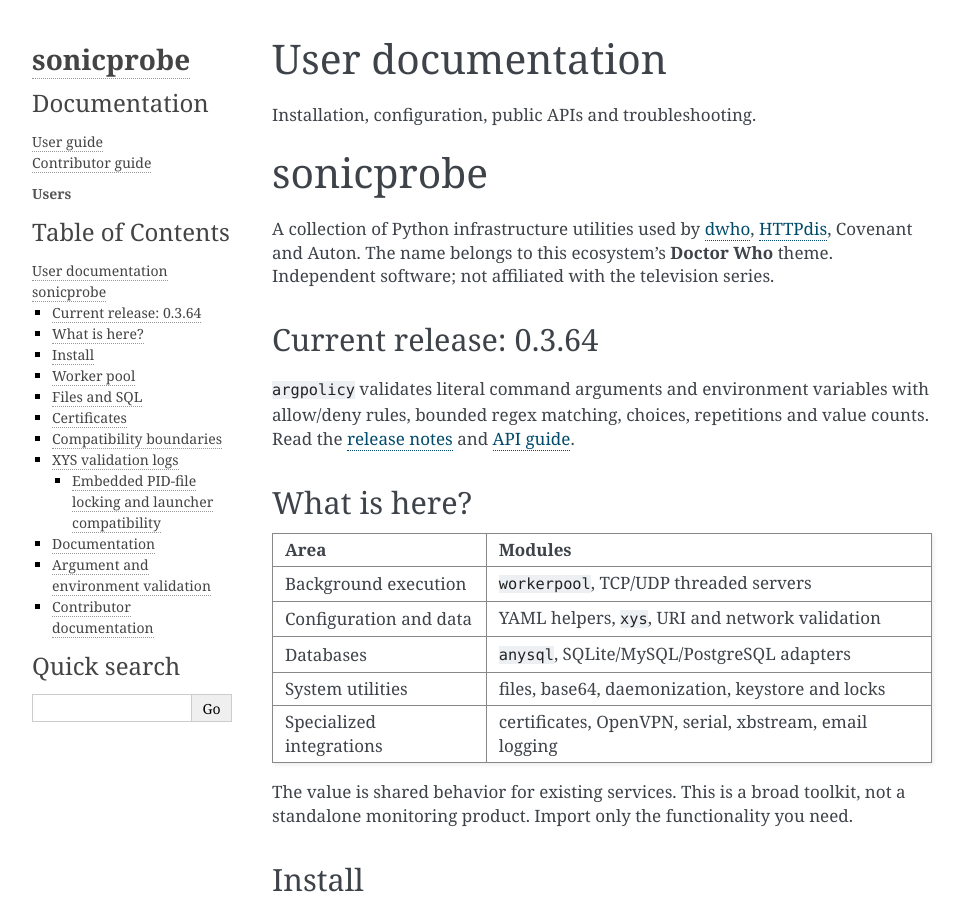
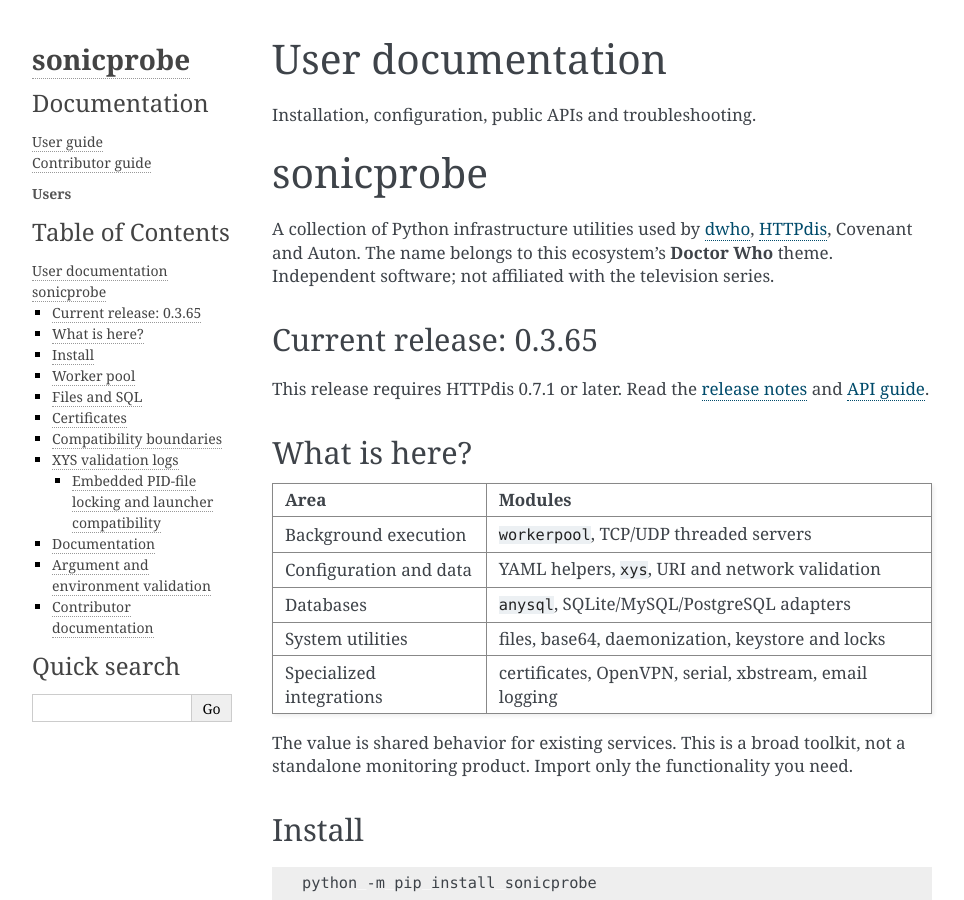
Before and after one commit to decryptus/sonicprobe, a Sphinx documentation site: the page built from docs/index.md, in a window 1280 px wide and 900 px high. Shown: the whole window, without its empty margins (148-1112 px from the left). Built offline with Sphinx 7.4.7, drawn with Linux system fonts in a browser that asks for light colours.

```diff
--- a/README.md
+++ b/README.md
@@ -6,11 +6,9 @@ A collection of Python infrastructure utilities used by
 The name belongs to this ecosystem's **Doctor Who** theme. Independent software;
 not affiliated with the television series.
 
-## Current release: 0.3.64
+## Current release: 0.3.65
 
-`argpolicy` validates literal command arguments and environment variables with
-allow/deny rules, bounded regex matching, choices, repetitions and value counts.
-Read the [release notes](docs/release-0.3.64.md) and [API guide](docs/argpolicy.md).
+This release requires HTTPdis 0.7.1 or later. Read the [release notes](docs/release-0.3.65.md) and [API guide](docs/argpolicy.md).
 
 ## What is here?
 
--- a/docs/index.md
+++ b/docs/index.md
@@ -9,6 +9,7 @@ Installation, configuration, public APIs and troubleshooting.
    :maxdepth: 1
    :caption: User guide and reference
 
+   release-0.3.65
    release-0.3.64
    argpolicy
    sql-access-modes
--- a/setup.yml
+++ b/setup.yml
@@ -4,8 +4,8 @@ description: sonicprobe
 author: Adrien Delle Cave
 author_email: pypi@doowan.net
 copyright: '2022-2026 Adrien Delle Cave'
-release: '0.3.64'
-version: '0.3.64'
+release: '0.3.65'
+version: '0.3.65'
 license: License GPL-3
 url: https://github.com/decryptus/sonicprobe
 python_requires:
```
Also changed, not shown: docs/release-0.3.65.md (added, +3 -0 lines), 4 other files.
